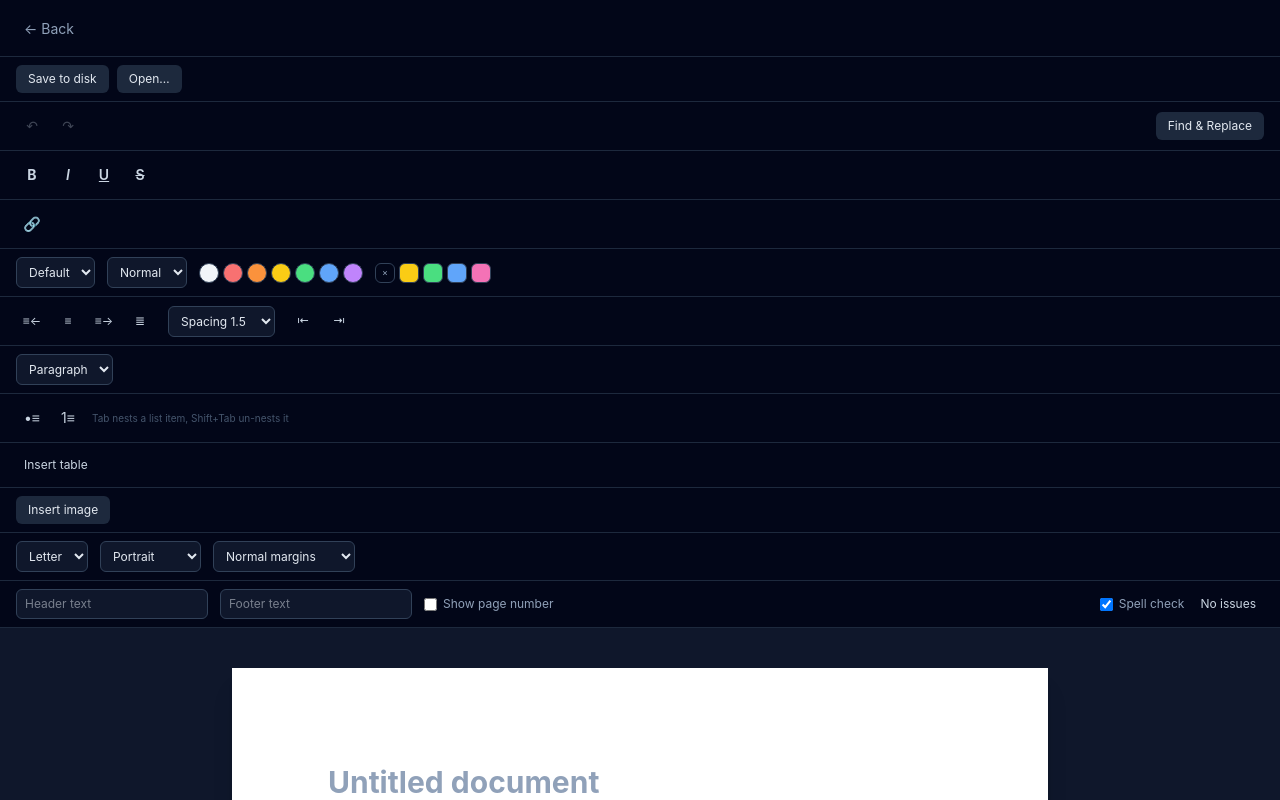
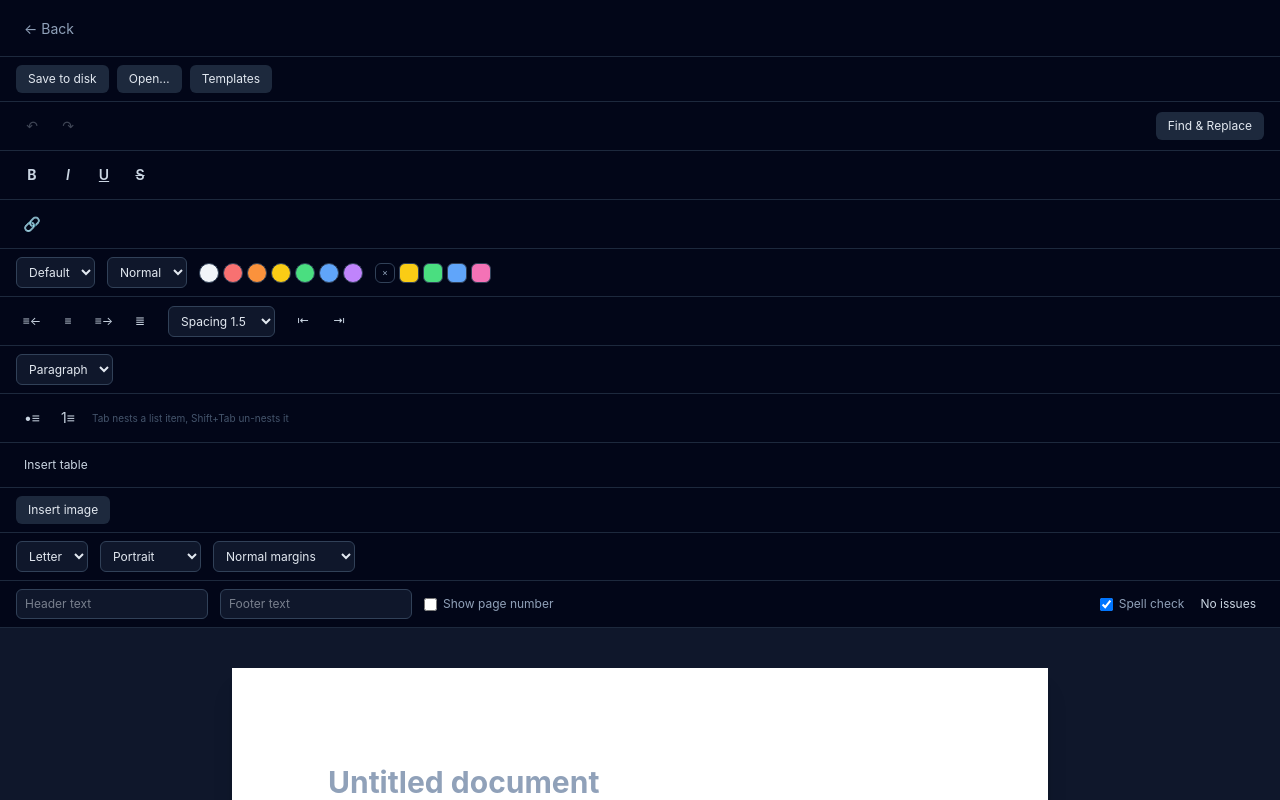
Before and after one commit to Caged-Dragon/DRACO-OFFICE, a Next.js app in the folder draco-docs/: page /editor in a window 1280 px wide. Shown: the top 800 px of the page. Built offline with nearby package versions, Linux system fonts and the light colour scheme.

Commit message:
v0.18.0 — Templates

```diff
--- a/draco-docs/app/editor/document-editor.tsx
+++ b/draco-docs/app/editor/document-editor.tsx
@@ -18,6 +18,7 @@ import HistoryControls from "./history-controls";
 import HeadingControls from "./heading-controls";
 import PageSettingsControls from "./page-settings-controls";
 import FileControls from "./file-controls";
+import TemplateControls from "./template-controls";
 import TableControls from "./table-controls";
 import ImageControls from "./image-controls";
 import LinkControls from "./link-controls";
@@ -131,6 +132,7 @@ export default function DocumentEditor() {
   return (
     <div className="flex-1 flex flex-col">
       <div className="border-b border-slate-800 px-4 py-2">
+        <div className="flex items-center gap-2">
         <FileControls
           getDocument={() => ({
             title,
@@ -156,6 +158,15 @@ export default function DocumentEditor() {
             });
           }}
         />
+        <TemplateControls
+          hasContent={editor.getText().trim().length > 0 || title.trim().length > 0}
+          onSelect={(template) => {
+            editor.commands.setContent(template.content);
+            setTitle(template.title);
+            scheduleSave({ title: template.title, header, footer, showPageNumber });
+          }}
+        />
+        </div>
       </div>
       <div className="border-b border-slate-800 px-4 py-2 flex items-center justify-between">
         <HistoryControls editor={editor} />
--- /dev/null
+++ b/draco-docs/app/editor/template-controls.tsx
@@ -0,0 +1,60 @@
+"use client";
+
+import { useState } from "react";
+import { TEMPLATES, type DocTemplate } from "./templates";
+
+export default function TemplateControls({
+  onSelect,
+  hasContent,
+}: {
+  onSelect: (template: DocTemplate) => void;
+  hasContent: boolean;
+}) {
+  const [open, setOpen] = useState(false);
+
+  const handlePick = (template: DocTemplate) => {
+    if (hasContent) {
+      const confirmed = window.confirm(
+        `Start "${template.name}"? This replaces the current document's content.`
+      );
+      if (!confirmed) return;
+    }
+    onSelect(template);
+    setOpen(false);
+  };
+
+  return (
+    <div className="relative">
+      <button
+        type="button"
+        onClick={() => setOpen((o) => !o)}
+        className="text-xs px-3 py-1.5 rounded-md bg-slate-800 hover:bg-slate-700 text-slate-200 transition-colors"
+      >
+        Templates
+      </button>
+
+      {open && (
+        <div className="absolute top-full left-0 mt-1 z-10 bg-slate-900 border border-slate-700 rounded-md p-2 shadow-lg w-72">
+          {TEMPLATES.map((t) => (
+            <button
+              key={t.id}
+              type="button"
+              onClick={() => handlePick(t)}
+              className="w-full text-left px-2 py-2 rounded hover:bg-slate-800 transition-colors"
+            >
+              <div className="text-xs text-slate-200 font-medium">{t.name}</div>
+              <div className="text-[10px] text-slate-500">{t.description}</div>
+            </button>
+          ))}
+          <button
+            type="button"
+            onClick={() => setOpen(false)}
+            className="w-full text-center mt-1 text-[10px] text-slate-500 hover:text-slate-300 py-1"
+          >
+            Cancel
+          </button>
+        </div>
+      )}
+    </div>
+  );
+}
--- /dev/null
+++ b/draco-docs/app/editor/templates.ts
@@ -0,0 +1,152 @@
+export type DocTemplate = {
+  id: string;
+  name: string;
+  description: string;
+  title: string;
+  content: Record<string, unknown>;
+};
+
+function heading(level: number, text: string) {
+  return {
+    type: "heading",
+    attrs: { level },
+    content: [{ type: "text", text }],
+  };
+}
+
+function paragraph(text = "") {
+  return text
+    ? { type: "paragraph", content: [{ type: "text", text }] }
+    : { type: "paragraph" };
+}
+
+function bulletList(items: string[]) {
+  return {
+    type: "bulletList",
+    content: items.map((item) => ({
+      type: "listItem",
+      content: [paragraph(item)],
+    })),
+  };
+}
+
+export const TEMPLATES: DocTemplate[] = [
+  {
+    id: "blank",
+    name: "Blank document",
+    description: "Start with nothing.",
+    title: "",
+    content: { type: "doc", content: [paragraph()] },
+  },
+  {
+    id: "resume",
+    name: "Resume",
+    description: "A simple chronological resume skeleton.",
+    title: "Your Name",
+    content: {
+      type: "doc",
+      content: [
+        heading(1, "Your Name"),
+        paragraph("City, State · you@email.com · (555) 555-5555"),
+        heading(2, "Summary"),
+        paragraph("A one- or two-sentence summary of your experience and goals."),
+        heading(2, "Experience"),
+        heading(3, "Job Title — Company Name"),
+        paragraph("Month Year – Month Year"),
+        bulletList([
+          "Accomplishment or responsibility, ideally with a measurable result.",
+          "Another accomplishment.",
+        ]),
+        heading(2, "Education"),
+        paragraph("Degree, School Name — Year"),
+        heading(2, "Skills"),
+        bulletList(["Skill one", "Skill two", "Skill three"]),
+      ],
+    },
+  },
+  {
+    id: "cover-letter",
+    name: "Cover Letter",
+    description: "A standard business cover letter format.",
+    title: "Cover Letter",
+    content: {
+      type: "doc",
+      content: [
+        paragraph("Your Name"),
+        paragraph("Your Address"),
+        paragraph("City, State ZIP"),
+        paragraph(),
+        paragraph("Date"),
+        paragraph(),
+        paragraph("Hiring Manager's Name"),
+        paragraph("Company Name"),
+        paragraph("Company Address"),
+        paragraph(),
+        paragraph("Dear Hiring Manager,"),
+        paragraph(
+          "Opening paragraph: state the position you're applying for and a brief hook."
+        ),
+        paragraph(
+          "Middle paragraph(s): connect your experience to what the role needs."
+        ),
+        paragraph(
+          "Closing paragraph: reiterate interest and thank them for their time."
+        ),
+        paragraph(),
+        paragraph("Sincerely,"),
+        paragraph("Your Name"),
+      ],
+    },
+  },
+  {
+    id: "business-letter",
+    name: "Business Letter",
+    description: "A formal business letter format.",
+    title: "Business Letter",
+    content: {
+      type: "doc",
+      content: [
+        paragraph("Your Company Name"),
+        paragraph("Your Address"),
+        paragraph(),
+        paragraph("Date"),
+        paragraph(),
+        paragraph("Recipient Name"),
+        paragraph("Recipient Company"),
+        paragraph("Recipient Address"),
+        paragraph(),
+        paragraph("Dear [Recipient],"),
+        paragraph("State the purpose of the letter clearly in the first sentence."),
+        paragraph("Provide supporting details in the following paragraph(s)."),
+        paragraph("Close with a clear next step or call to action."),
+        paragraph(),
+        paragraph("Regards,"),
+        paragraph("Your Name"),
+        paragraph("Your Title"),
+      ],
+    },
+  },
+  {
+    id: "report",
+    name: "Report",
+    description: "A structured report with common sections.",
+    title: "Report Title",
+    content: {
+      type: "doc",
+      content: [
+        heading(1, "Report Title"),
+        paragraph("Prepared by [Name] · [Date]"),
+        heading(2, "Executive Summary"),
+        paragraph("A brief overview of the report's purpose and key findings."),
+        heading(2, "Background"),
+        paragraph("Context and background information."),
+        heading(2, "Findings"),
+        bulletList(["Finding one.", "Finding two.", "Finding three."]),
+        heading(2, "Recommendations"),
+        bulletList(["Recommendation one.", "Recommendation two."]),
+        heading(2, "Conclusion"),
+        paragraph("A closing summary."),
+      ],
+    },
+  },
+];
```
Also changed, not shown: 2 other files (tests, documents, lock files or other folders).
